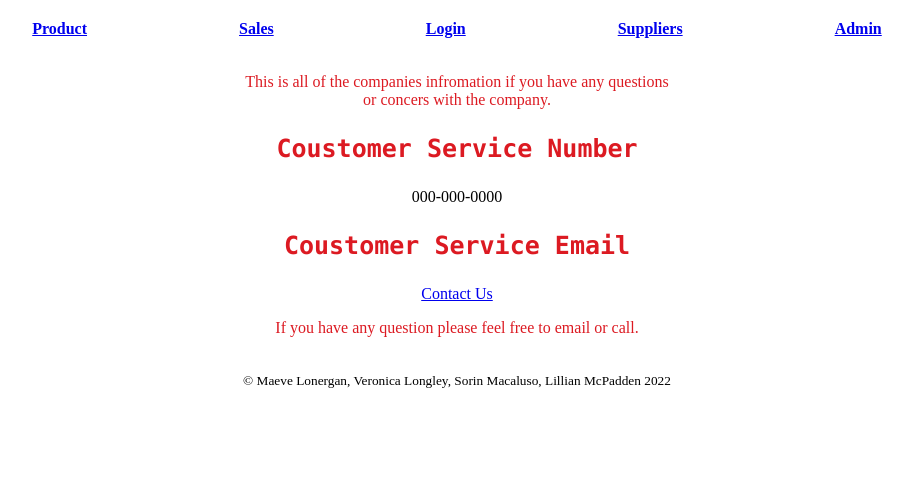
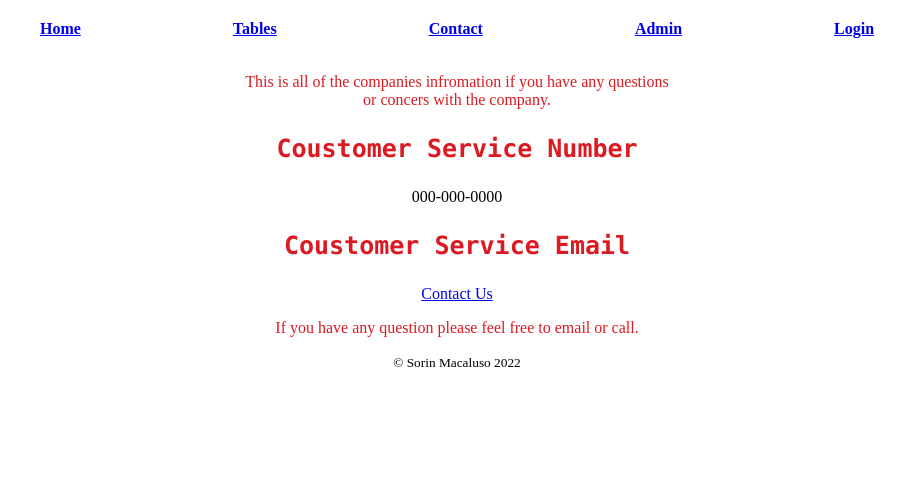
Before and after one commit to LillianMcPadden/cmpt221lmcpadden, a PHP site: page /contact.php in a window 1280 px wide. Shown: the part 311-800 px from the top of the page, without its empty margins (183-1096 px from the left). Run offline with PHP 8.4, Linux system fonts and the light colour scheme; a stand-in replaces the project's code that opens the database connection; lists and menus that the app fills with data are empty.

Commit message:
Update contact.php

```diff
--- a/contact.php
+++ b/contact.php
@@ -6,7 +6,7 @@
 
     <head>
         <title>
-            Stellar Sneakers Homepage
+            Stellar Sneakers Contact
         </title>
         <meta charset="utf-8">
         <style>
@@ -15,7 +15,7 @@
             h3 { color:rgb(220, 26, 34);font-size: 25px;font-family: Monaco;}
             header {background-color:rgb(220, 26, 34);}
             footer {background-color:rgb(245, 255, 245);}
-            table {border-collapse: separate; border-spacing: 150px 0;}
+
         </style>
     </head>
     <body>
@@ -28,13 +28,13 @@
     <main>
         <br>
         <center><table border=0></center>
-        <table>
+        <table style = "border-collapse: separate; border-spacing: 150px 0;">
             <tr>
-                <th><a class= "active" href="product.php"> Product</a></th>
-                <th><a class= "active" href="sales.php"> Sales</a></th>
+                <th><a class= "active" href="index.php"> Home</a></th>
+                <th><a class= "active" href="tables.php"> Tables</a></th>
+                <th><a class= "active" href="contact.php"> Contact</a></th>
+                <th><a class= "active" href="admin.php"> Admin</a></th>
                 <th><a class= "active" href="login.php"> Login</a></th>
-                <th><a class= "active" href="sales.php"> Suppliers</a></th>
-                <th><a class= "active" href="admin.php"> Admin</a></th>
             </tr>
         </table>
         <br>
@@ -42,20 +42,17 @@
         <!-- start of the new code -->
         <p style = "color:rgb(220, 26, 34)"> This is all of the companies infromation if you have any questions <br>
         or concers with the company. </p>
-
         <h3> Coustomer Service Number </h3>
         <p> 000-000-0000 </p>
-
         <h3> Coustomer Service Email </h3>
         <p> <a href="mailto: sorin.macaluso1@marist.edu"> Contact Us</a> </p>
-
         <p style = "color:rgb(220, 26, 34)"> If you have any question please feel free to email or call.</p>
-
+        <?php
+        $FILE_AUTHOR="Sorin Macaluso";
+        include "file_author.php";
+        ?>
     </main>
     <br>
-    <!-- Copy right-->
-    <footer>
-        <center><small> &copy; Maeve Lonergan, Veronica Longley, Sorin Macaluso, Lillian McPadden 2022</small></center>
-    </footer>
+
     </body>
 </html>
```
